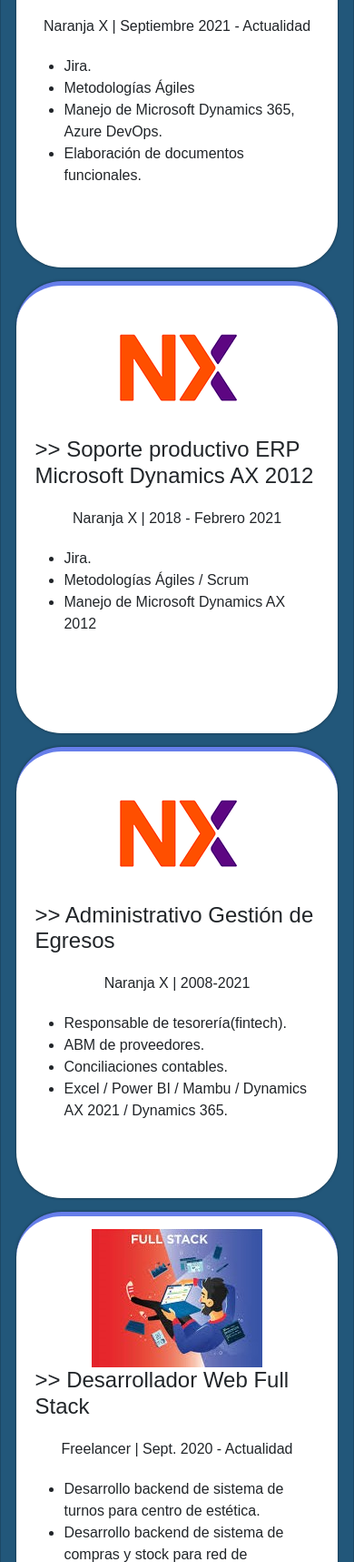
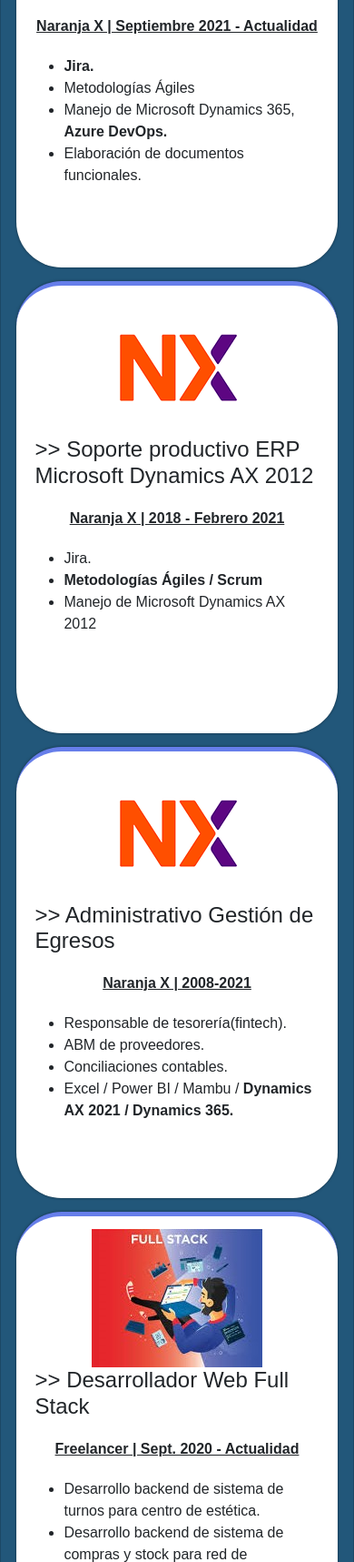
Before and after one commit to matiasyofre/porfolio_yofre_matias_coder, a website: page pages/sobre_mi.html in a window 390 px wide. Shown: the part 977-2694 px from the top of the page at 91% size. Drawn offline with nearby package versions, Linux system fonts and the light colour scheme; a web font is replaced by a local one.

Commit message:
Mejorando estilos pagina sobre mi y modificacion vista mobile

```diff
--- a/css/style.css
+++ b/css/style.css
@@ -235,7 +235,7 @@
     margin: 20px 0;
     font-size: 1.5rem; }
   .card__paragraph {
-    font-weight: 300;
+    font-weight: 500;
     margin-bottom: 20px; }
   .card__item:nth-last-of-type(1) {
     grid-area: card1; }
@@ -366,7 +366,8 @@
   margin-bottom: 200px; }
 
 .progress {
-  width: 75%; }
+  width: 75%;
+  height: 25px; }
 
 h1 {
   color: #fff;
@@ -427,7 +428,7 @@
         height: auto;
     }
     .front__container{
-        padding: 60px 0;
+        padding: 20px 0;
         grid-template-columns: 1fr;
         grid-template-rows: max-content 1fr;
     }
--- a/pages/sobre_mi.html
+++ b/pages/sobre_mi.html
@@ -66,11 +66,11 @@
                             <img src="../assets/fullstack.jpg" class="card__picture">
                         </figure>
                         <h3 class="card__title"> >> Desarrollador Web Full Stack</h3>
-                        <p class="card__paragraph">Freelancer | Sept. 2020 - Actualidad</p>
+                        <p class="card__paragraph"><b><u>Freelancer | Sept. 2020 - Actualidad</u></b></p>
                         <ul>
                             <li> Desarrollo backend de sistema de turnos para centro de estética.</li>
                             <li> Desarrollo backend de sistema de compras y stock para red de franquicias del rubro de cafetería.</li>
-                            <li> Desarrollo frontend en Vanilla JS de App que consume API de Marvel.</li>
+                            <li> Desarrollo frontend en <b>Vanilla JS</b> de App que consume API de Marvel.</li>
                         </ul>
                     </div>
                     <div class="card__item">
@@ -78,12 +78,12 @@
                             <img src="../assets/descarga.png" class="card__picture">
                         </figure>
                         <h3 class="card__title">>> Administrativo Gestión de Egresos</h3>
-                        <p class="card__paragraph">Naranja X | 2008-2021</p>
+                        <p class="card__paragraph"><b><u>Naranja X | 2008-2021</u></b></p>
                         <ul>
                             <li> Responsable de tesorería(fintech).</li>
                             <li> ABM de proveedores.</li>
                             <li> Conciliaciones contables.</li>
-                            <li> Excel / Power BI / Mambu / Dynamics AX 2021 / Dynamics 365.</li>
+                            <li> Excel / Power BI / Mambu / <b>Dynamics AX 2021 / Dynamics 365.</b></li>
                         </ul>
                     </div>
                     <div class="card__item">
@@ -91,10 +91,10 @@
                             <img src="../assets/descarga.png" class="card__picture">
                         </figure>
                         <h3 class="card__title">>> Soporte productivo ERP Microsoft Dynamics AX 2012</h3>
-                        <p class="card__paragraph">Naranja X | 2018 - Febrero 2021</p>
+                        <p class="card__paragraph"><b><u>Naranja X | 2018 - Febrero 2021</u></b></p>
                         <ul>
                             <li> Jira.</li>
-                            <li> Metodologías Ágiles / Scrum</li>
+                            <li> <b>Metodologías Ágiles / Scrum</b></li>
                             <li> Manejo de Microsoft Dynamics AX 2012</li>
                         </ul>
                     </div>
@@ -103,11 +103,11 @@
                             <img src="../assets/descarga.png" class="card__picture">
                         </figure>
                         <h3 class="card__title">>> Product Sr. Analyst</h3>
-                        <p class="card__paragraph">Naranja X | Septiembre 2021 - Actualidad</p>
+                        <p class="card__paragraph"><b><u>Naranja X | Septiembre 2021 - Actualidad</u></b></p>
                         <ul>
-                            <li> Jira.</li>
+                            <li> <b>Jira.</b></li>
                             <li> Metodologías Ágiles</li>
-                            <li> Manejo de Microsoft Dynamics 365, Azure DevOps.</li>
+                            <li> Manejo de Microsoft Dynamics 365, <b>Azure DevOps.</b></li>
                             <li> Elaboración de documentos funcionales.</li>
                         </ul>
                     </div>
```
Also changed, not shown: pages/conocimientos.html (+1 -1 lines).
